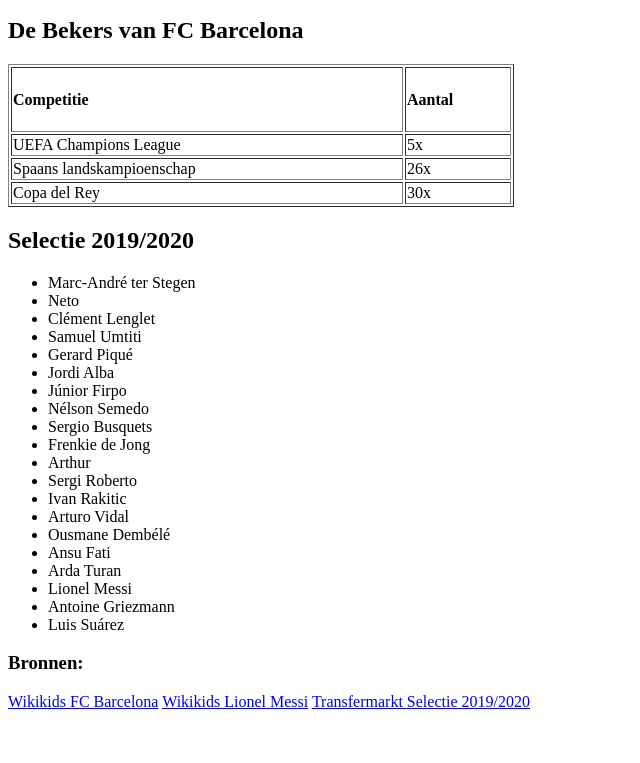
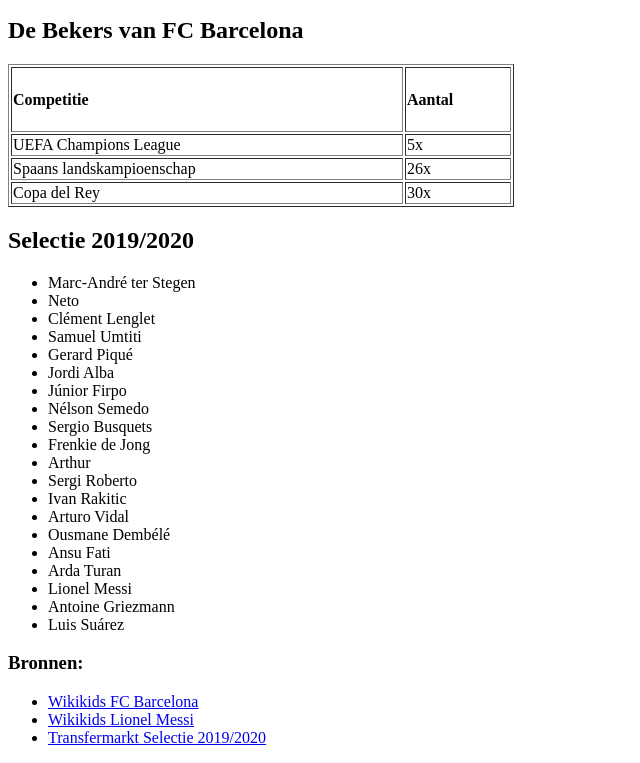
Before and after one commit to pcc137227/pcc137227.github.io, a plain HTML site: page index.html in a window 1280 px wide. Shown: the part 886-1649 px from the top of the page, without its empty margins (0-640 px from the left). Before the commit the page ends 1605 px from the top, so only its background shows below. Drawn offline with Linux system fonts and the light colour scheme.

Commit message:
Update index.html

```diff
--- a/index.html
+++ b/index.html
@@ -62,6 +62,8 @@
       <li>Luis Suárez</li>
     </ul>
     <h3>Bronnen:</h3>
-    <a href="https://wikikids.nl/FC_Barcelona">Wikikids FC Barcelona</a>
-    <a href="https://wikikids.nl/Lionel_Messi">Wikikids Lionel Messi</a>
-    <a href="https://www.transfermarkt.nl/fc-barcelona/kader/verein/131">Transfermarkt Selectie 2019/2020</a>
+    <ul>
+      <li><a href="https://wikikids.nl/FC_Barcelona">Wikikids FC Barcelona</a></li>
+      <li><a href="https://wikikids.nl/Lionel_Messi">Wikikids Lionel Messi</a></li>
+    <li><a href="https://www.transfermarkt.nl/fc-barcelona/kader/verein/131">Transfermarkt Selectie 2019/2020</a></li>
+    </ul>
```
